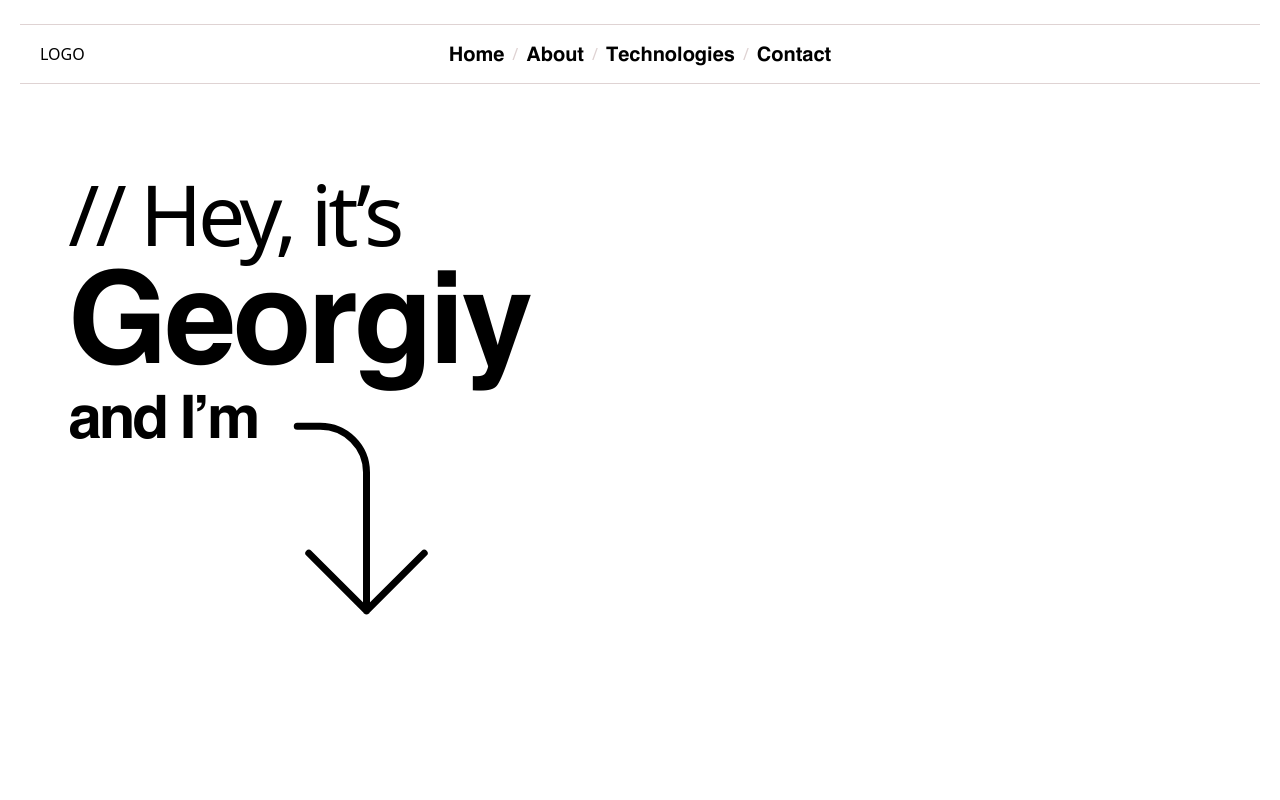
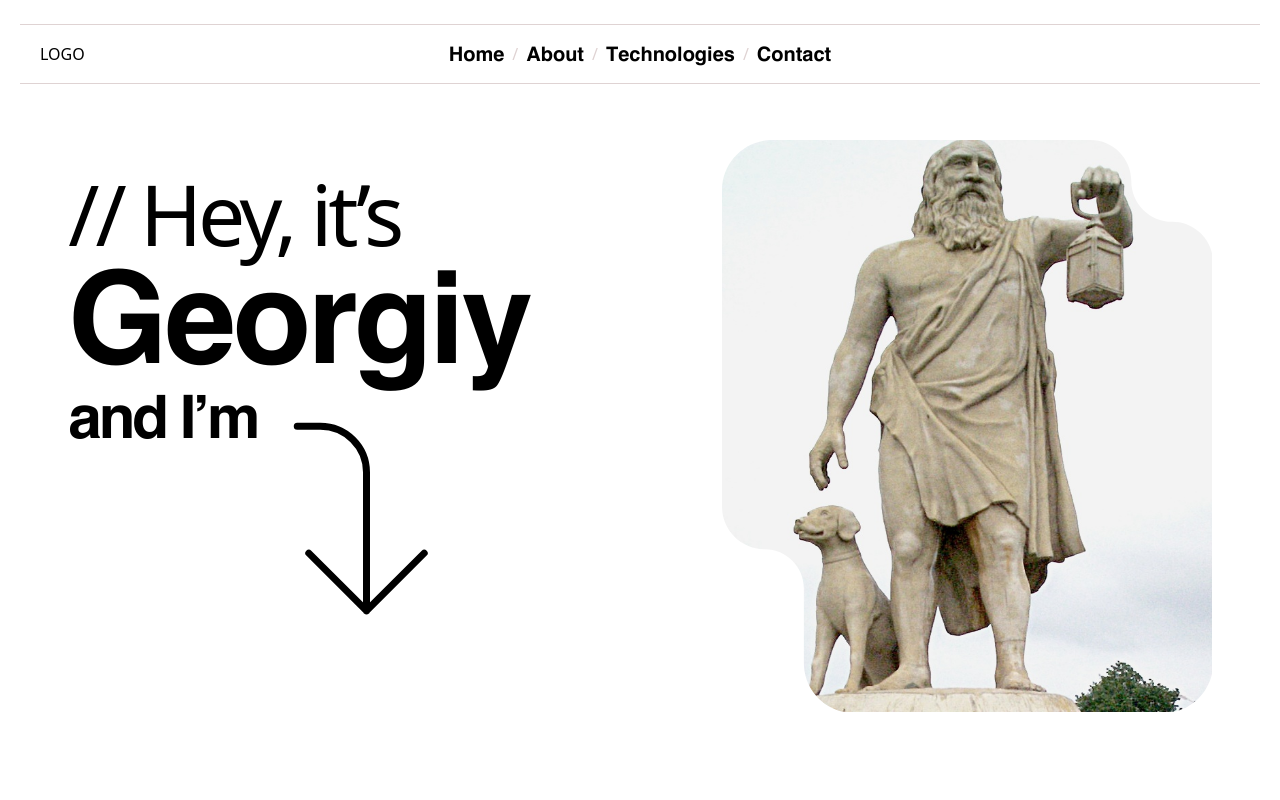
Before and after one commit to georgs1xth/about-me1, a website: page public/index.html in a window 1280 px wide. Shown: the top 800 px of the page. Drawn offline with nearby package versions, Linux system fonts and the light colour scheme; files that its build step writes are made by us from their sources; files whose address does not match are found by name; a web font is replaced by a local one.

Commit message:
try fonts

```diff
--- a/public/index.html
+++ b/public/index.html
@@ -4,7 +4,7 @@
     <meta charset="UTF-8">
     <meta name="viewport" content="width=device-width, initial-scale=1.0">
     <script src="https://cdn.tailwindcss.com"></script>
-    <link rel="stylesheet" href="./src/output.css">
+    <link rel="stylesheet" href="../src/output.css">
     <link rel="preconnect" href="https://fonts.googleapis.com">
     <link rel="preconnect" href="https://fonts.gstatic.com" crossorigin>
     <link href="https://fonts.googleapis.com/css2?family=Sancreek&display=swap" rel="stylesheet">
@@ -59,7 +59,7 @@
                 </div>
                 <!-- IMAGE SECTION -->
                 <div class="aspect-[490/572] w-[490px] mask-main ">
-                    <img src="./public/diogenes.jpg" alt="" class="aspect-[490/572] overflow-hidden">
+                    <img src="static/diogenes.jpg" alt="" class="aspect-[490/572] overflow-hidden">
                 </div>
             </section>
             <!-- ABOUT ME SECTION -->
```
Also changed, not shown: public/fonts/Helvetica-Bold-Font.ttf (renamed from fonts/Helvetica-Bold-Font.ttf), public/static/Ellipse 8.svg (renamed from public/Ellipse 8.svg), public/static/Seed_small.svg (renamed from public/Seed_small.svg), public/static/bg-compsci.svg (renamed from public/bg-compsci.svg), public/static/braces.svg (renamed from public/braces.svg), public/static/diogenes (Perfect for pw) (Пользовательское) (1).jpg (renamed from public/diogenes (Perfect for pw) (Пользовательское) (1).jpg), public/static/diogenes (Perfect for pw) (Пользовательское).jpg (renamed from public/diogenes (Perfect for pw) (Пользовательское).jpg), public/static/diogenes (Perfect for pw).jpg (renamed from public/diogenes (Perfect for pw).jpg), public/static/diogenes.jpg (renamed from public/diogenes.jpg), public/static/diogenes2.jpg (renamed from public/diogenes2.jpg), public/static/forward.svg (renamed from public/forward.svg), public/static/mask-main.svg (renamed from public/mask-main.svg), public/static/seed_star.svg (renamed from public/seed_star.svg), public/static/sparkles.svg (renamed from public/sparkles.svg).
